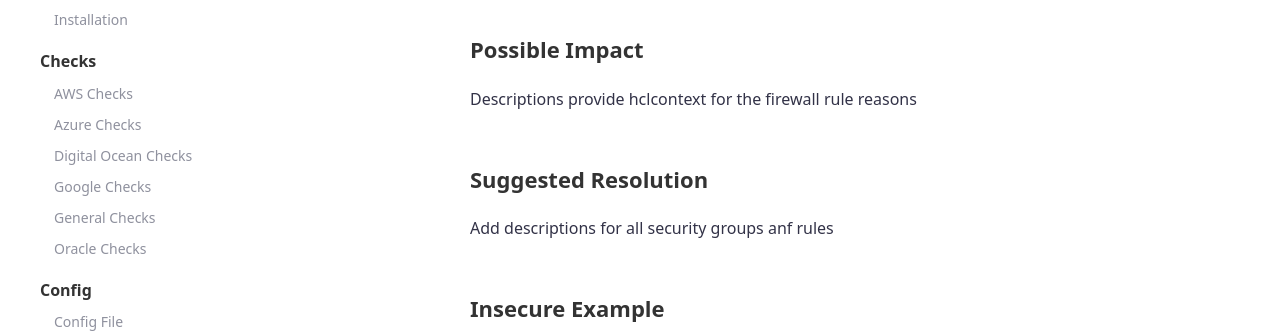
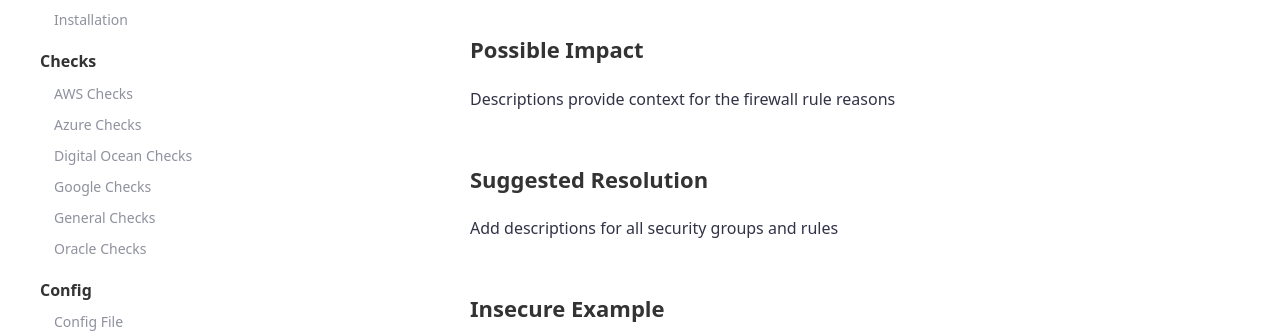
Before and after one commit to tfsec/tfsec.github.io, a Jekyll site: the page built from _docs/aws/AWS018.md, in a window 1280 px wide and 900 px high, scrolled down 304 px. Shown: the part 172-505 px from the top of the window. Built offline with Jekyll 4.4.1, drawn with Linux system fonts in a browser that asks for light colours.

```diff
--- a/_docs/aws/AWS018.md
+++ b/_docs/aws/AWS018.md
@@ -13,10 +13,10 @@ Simplifies auditing, debugging, and managing security groups.
 
 
 ### Possible Impact
-Descriptions provide hclcontext for the firewall rule reasons
+Descriptions provide context for the firewall rule reasons
 
 ### Suggested Resolution
-Add descriptions for all security groups anf rules
+Add descriptions for all security groups and rules
 
 
 ### Insecure Example
```
